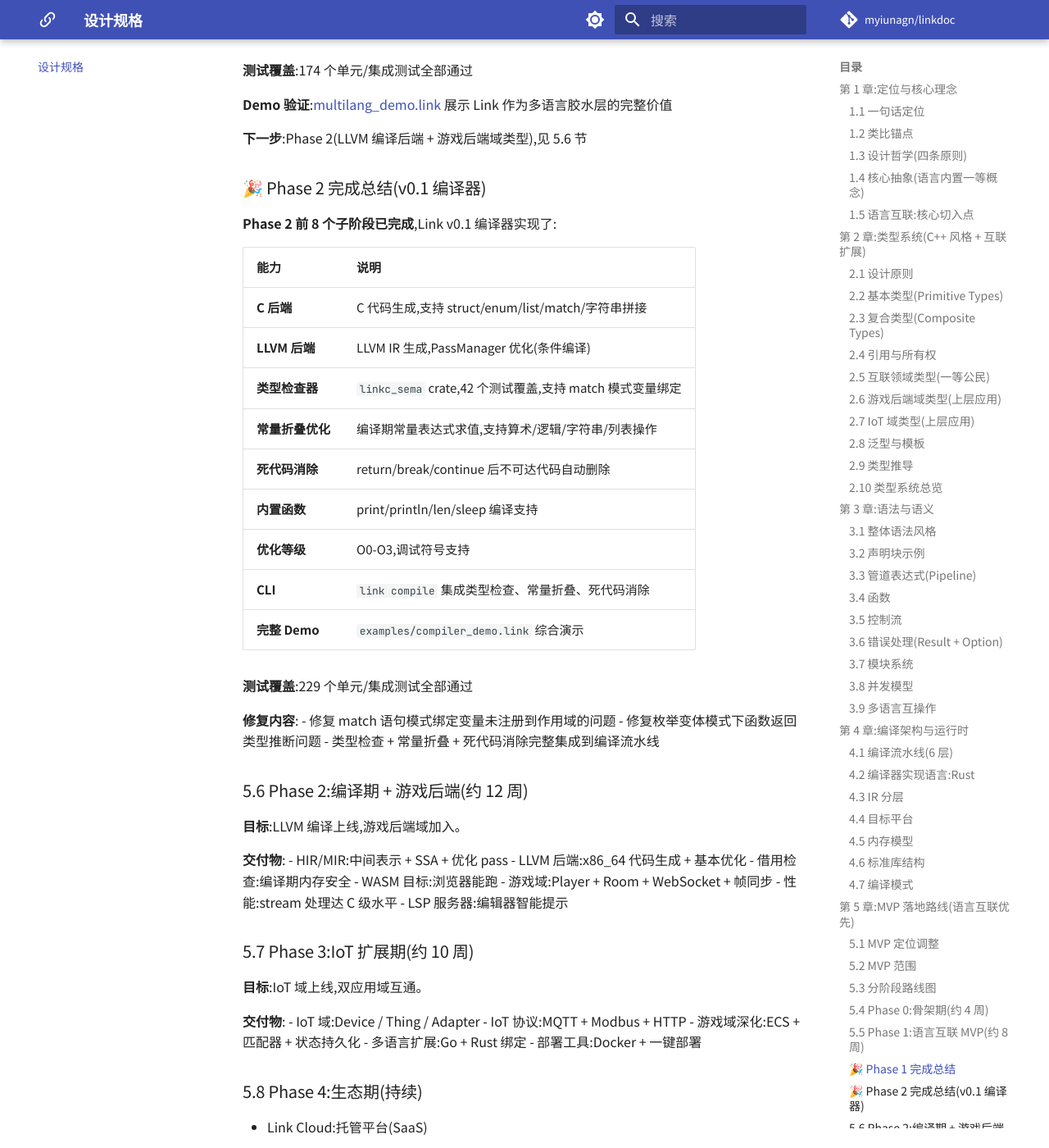
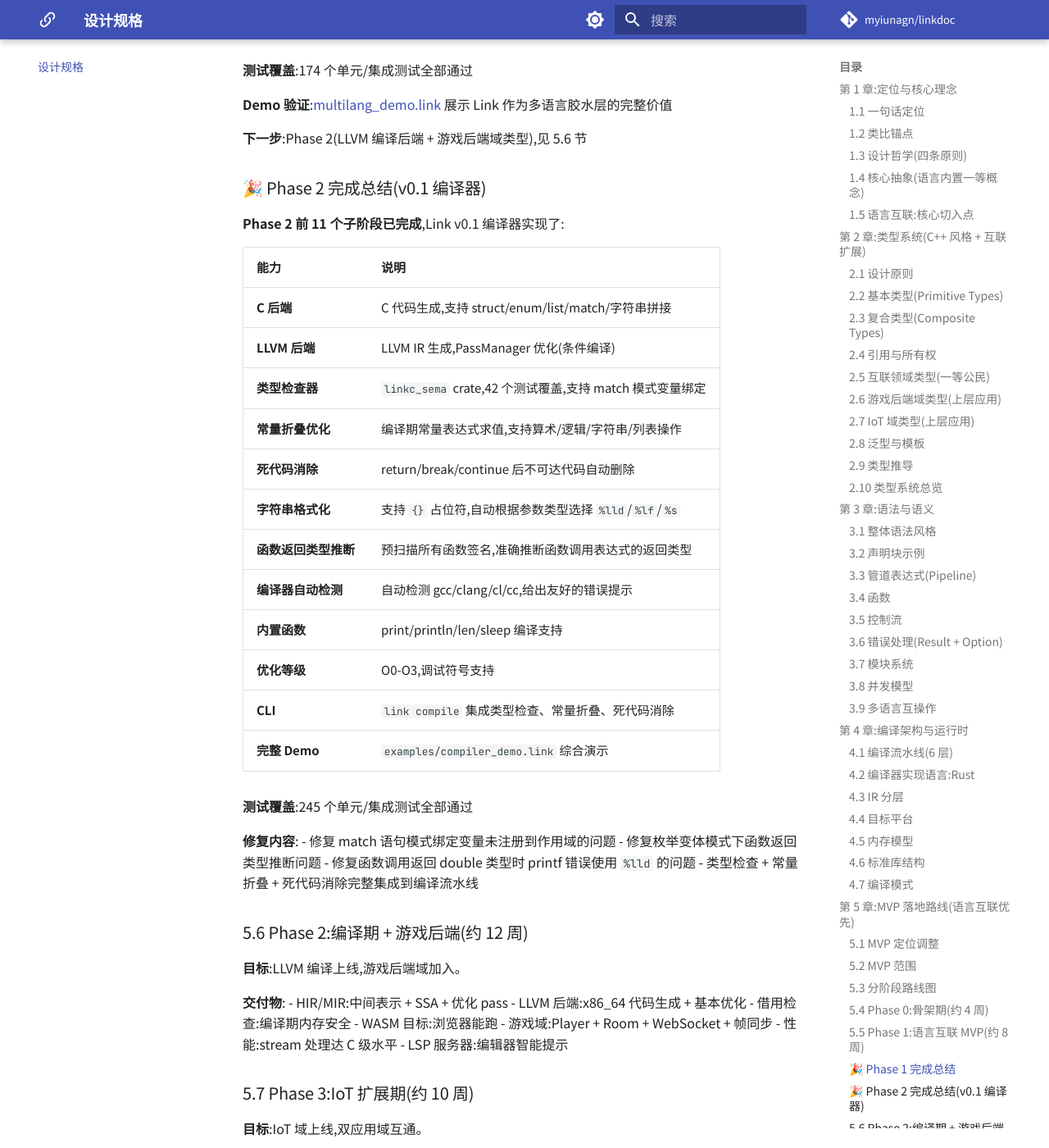
Before and after one commit to myiunagn/link, an MkDocs documentation site: the page built from docs/spec.md, in a window 1280 px wide and 1400 px high, scrolled down 20954 px. Shown: the whole window at 82% size. Built offline with MkDocs 1.6.1 and Material for MkDocs 9.7.7, drawn with Linux system fonts in a browser that asks for light colours; comment, search, counter and statistics services are not loaded; some of the changed text lies outside the part shown.

Commit message:
docs: update spec.md - Phase 2.10-2.11 完成, 245 测试通过
记录字符串格式化、函数返回类型推断、编译器自动检测等新功能

```diff
--- a/docs/spec.md
+++ b/docs/spec.md
@@ -2,7 +2,7 @@
 
 > **版本**: v0.1 (首个正式版本)
 > **日期**: 2026-07-27
-> **状态**: Phase 1 + Phase 2.1-2.2 已完成
+> **状态**: Phase 1 + Phase 2.1-2.11 已完成
 
 ---
 
@@ -830,7 +830,7 @@ fn main() {
 
 ### 🎉 Phase 2 完成总结(v0.1 编译器)
 
-**Phase 2 前 8 个子阶段已完成**,Link v0.1 编译器实现了:
+**Phase 2 前 11 个子阶段已完成**,Link v0.1 编译器实现了:
 
 | 能力 | 说明 |
 |------|------|
@@ -839,16 +839,20 @@ fn main() {
 | **类型检查器** | `linkc_sema` crate,42 个测试覆盖,支持 match 模式变量绑定 |
 | **常量折叠优化** | 编译期常量表达式求值,支持算术/逻辑/字符串/列表操作 |
 | **死代码消除** | return/break/continue 后不可达代码自动删除 |
+| **字符串格式化** | 支持 `{}` 占位符,自动根据参数类型选择 `%lld`/`%lf`/`%s` |
+| **函数返回类型推断** | 预扫描所有函数签名,准确推断函数调用表达式的返回类型 |
+| **编译器自动检测** | 自动检测 gcc/clang/cl/cc,给出友好的错误提示 |
 | **内置函数** | print/println/len/sleep 编译支持 |
 | **优化等级** | O0-O3,调试符号支持 |
 | **CLI** | `link compile` 集成类型检查、常量折叠、死代码消除 |
 | **完整 Demo** | `examples/compiler_demo.link` 综合演示 |
 
-**测试覆盖**:229 个单元/集成测试全部通过
+**测试覆盖**:245 个单元/集成测试全部通过
 
 **修复内容**:
 - 修复 match 语句模式绑定变量未注册到作用域的问题
 - 修复枚举变体模式下函数返回类型推断问题
+- 修复函数调用返回 double 类型时 printf 错误使用 `%lld` 的问题
 - 类型检查 + 常量折叠 + 死代码消除完整集成到编译流水线
 
 ### 5.6 Phase 2:编译期 + 游戏后端(约 12 周)
```
